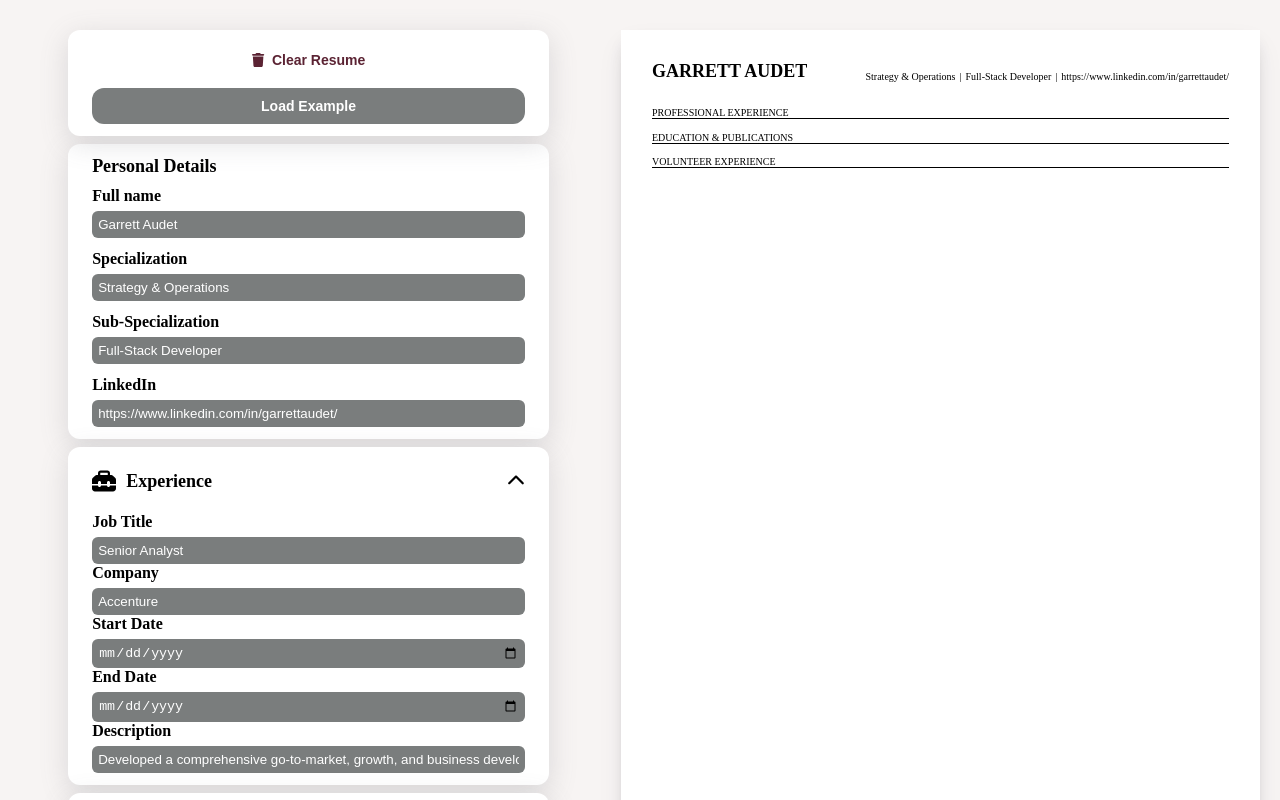
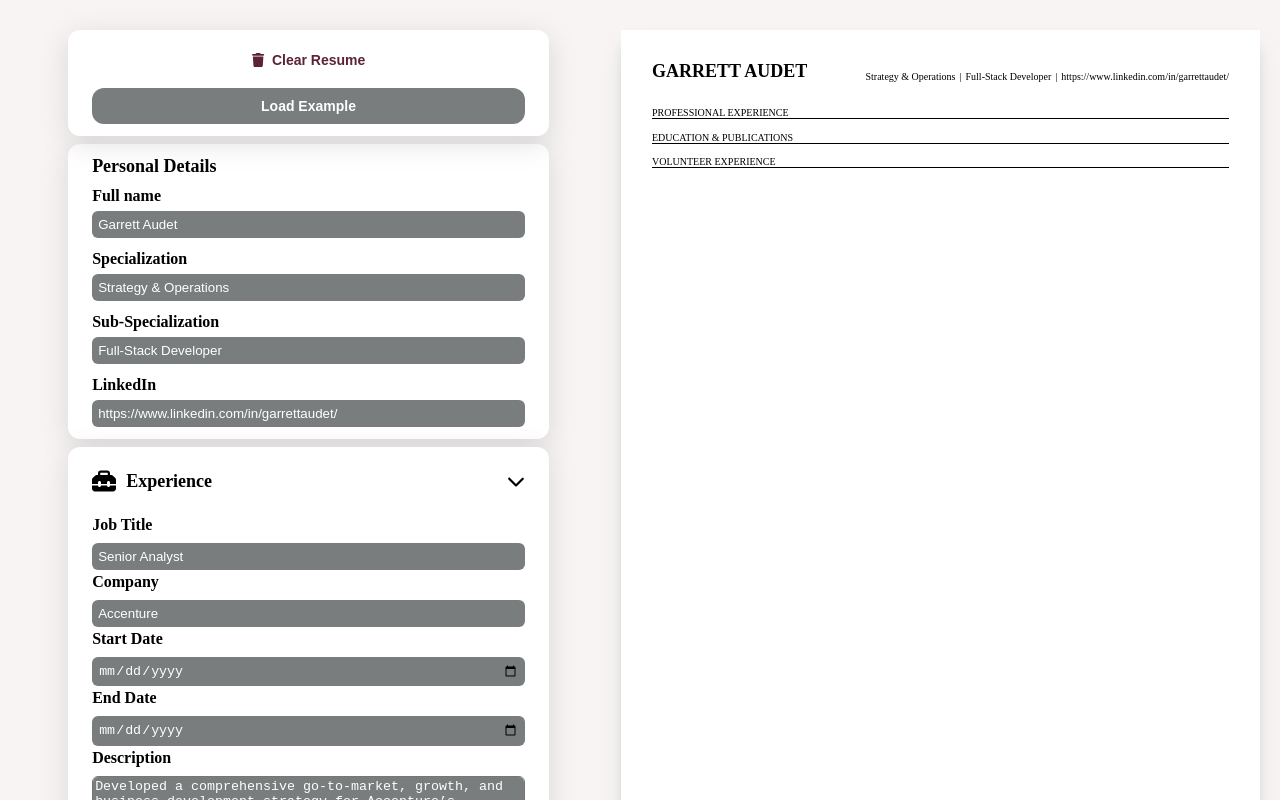
Before and after one commit to GarrettAudet/CV-Generator, a React (Create React App) app: page / in a window 1280 px wide. Both pictures are taken after a click on the element "Experience". Shown: the top 800 px of the page. Built offline with nearby package versions, Linux system fonts and the light colour scheme.

Commit message:
Added animations and fleshed out experience

```diff
--- a/src/components/LeftSide/CommonStyles/styles.css
+++ b/src/components/LeftSide/CommonStyles/styles.css
@@ -43,3 +43,8 @@
     align-items: center;
     justify-content: center;
 }
+
+.rotate {
+    transition: transform 0.3s ease-in-out;
+    transform: rotate(180deg);
+}
--- a/src/components/LeftSide/WorkExperience/Experience.css
+++ b/src/components/LeftSide/WorkExperience/Experience.css
@@ -4,3 +4,17 @@
     width: 75%;
     background-color: white;
 }
+
+.descriptionInput {
+    height: 65px;
+}
+
+.experienceLabel {
+    margin: 3px 0px;
+}
+
+.descriptionInput {
+    background-color: #7A7D7D;
+    color: white;
+    border-radius: 6px;
+}
--- a/src/components/LeftSide/WorkExperience/Experience.js
+++ b/src/components/LeftSide/WorkExperience/Experience.js
@@ -16,15 +16,7 @@ export default function Experience() {
         company: 'Accenture',
         startDate: "07/01/2021",
         endDate: "11/01/2023",
-        description: [
-            "Developed a comprehensive go-to-market, growth, and business development strategy for Accenture’s Strategy and Machine Learning Practice, securing key sales inroads across 3 industries, and recognition as a top revenue opportunity in North America",
-            "Collaborated with the CEO’s office to strategically integrate generative AI and environmental datasets into a market-leading technology firm’s geospatial product, significantly boosting model accuracy, and resulting in a multi-million-dollar joint venture.",
-            "Conducted a current state assessment, audited KPI usage across departments, and developed a best-in-class media mix model strategy to increase the effectiveness of resource allocation by 30% across advertising media channels for a F500 enterprise bank product.",
-            "Coordinated with international agencies to automate application workflows, innovate new processes, and align a national immigration platform impacting 300,000 yearly with global best-in-class practices in response to COVID-19.",
-            "Steered a comprehensive economic impact analysis for a veteran reskilling program, leveraging data insights to refine program strategy, improve KPI accuracy, and enhance funding appeal, culminating in a $3M increase in government funding.",
-            "Worked closely with a satellite imagery corporation to identify opportunities and ideate product concepts resulting in the joint development of a computer vision product that minimizes the environmental impact of infrastructure development.",
-            "Partnered with engineering stakeholders to streamline small-to-medium business loan applications by 35% and grow business-to-business market share by 15% for a major Canadian financial institution."
-        ]
+        description: "Developed a comprehensive go-to-market, growth, and business development strategy for Accenture’s Strategy and Machine Learning Practice, securing key sales inroads across 3 industries, and recognition as a top revenue opportunity in North America"
     });
 
     // Function to add a new job
@@ -67,19 +59,20 @@ export default function Experience() {
                     <FontAwesomeIcon icon={faToolbox} className='classIcon experienceIcon'/>
                     Experience
                 </div>
-                <FontAwesomeIcon icon={faChevronUp} />
+                <FontAwesomeIcon icon={faChevronUp} className={`chevronUp ${isVisible ? 'rotate' : ''}`} />
             </h2>
             <form className={`experienceInput ${!isVisible ? 'hidden' : ''}`}>
                 <div className="detailItem">
-                    <label>Job Title</label>
+                    <label className="experienceLabel">Job Title</label>
                     <input
+                        className = 'inputField'
                         type="text"
                         name="jobTitle"
                         value={jobs.jobTitle}
                         onChange={handleChange} />
                 </div>
                 <div className="detailItem">
-                    <label>Company</label>
+                    <label className="experienceLabel">Company</label>
                     <input
                         type="text"
                         name="company"
@@ -87,28 +80,32 @@ export default function Experience() {
                         onChange={handleChange} />
                 </div>
                 <div className="detailItem">
-                    <label>Start Date</label>
+                    <label className="experienceLabel">Start Date</label>
                     <input
+                        className = 'inputField'
                         type="date"
                         name="startDate"
                         value={jobs.startDate}
                         onChange={handleChange} />
                 </div>
                 <div className="detailItem">
-                    <label>End Date</label>
+                    <label className="experienceLabel">End Date</label>
                     <input
+                        className = 'inputField'
                         type="date"
                         name="endDate"
                         value={jobs.endDate}
                         onChange={handleChange} />
                 </div>
                 <div className="detailItem">
-                    <label>Description</label>
-                    <input
+                    <label className="experienceLabel">Description</label>
+                    <textarea
+                        className = 'inputField descriptionInput'
                         type="text"
                         name="description"
                         value={jobs.description}
-                        onChange={handleChange} />
+                        onChange={handleChange}
+                        rows="4" />
                 </div>
             </form>
         </div>
```
Also changed, not shown: src/components/LeftSide/PersonalDetails/PersonalDetails.js (line endings or trailing spaces).
